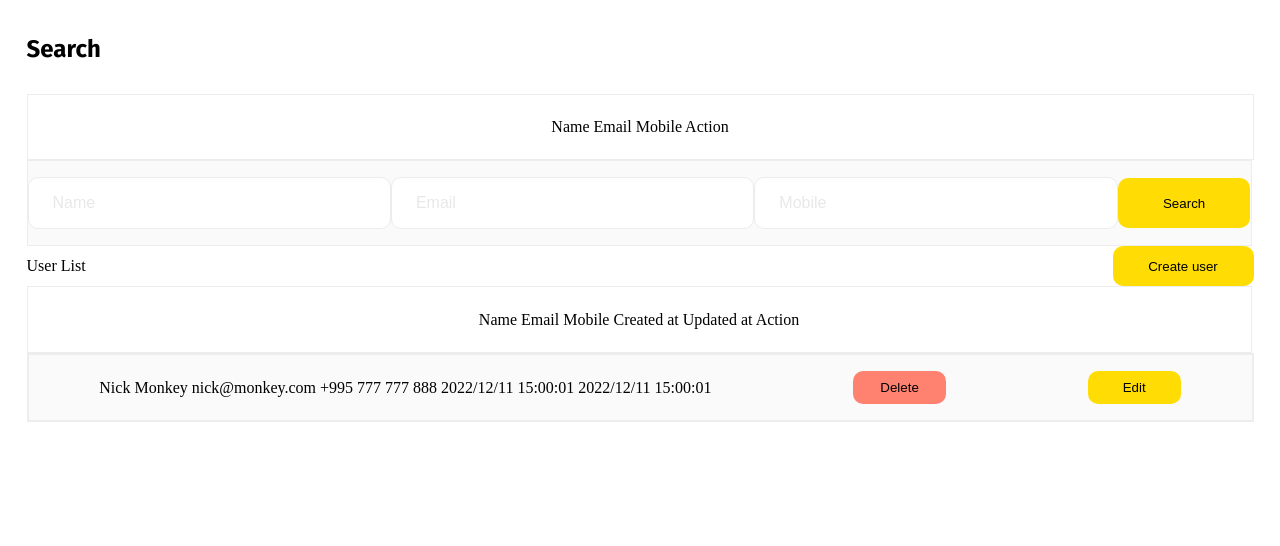
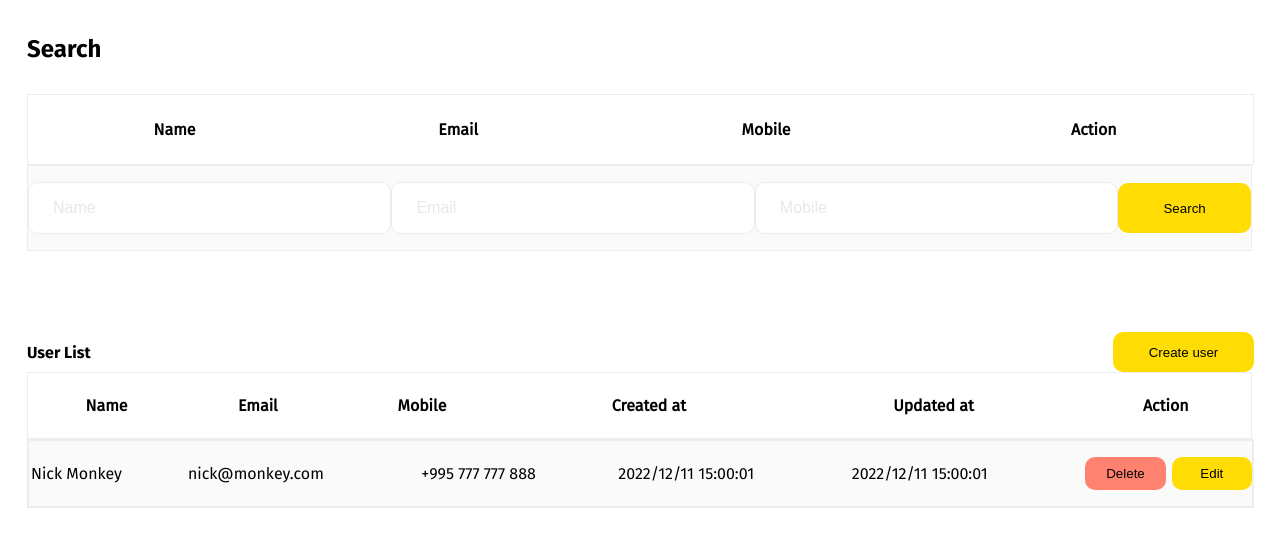
Before and after one commit to Gkamashidze/N7, a plain HTML site: page index.html in a window 1280 px wide. Drawn offline with Linux system fonts and the light colour scheme.

Commit message:
განახლება 1.1

```diff
--- a/index.html
+++ b/index.html
@@ -17,14 +17,14 @@
         <div class="search_box">
 
             <div class="search_box_header">
-
+                <table>
                     <tr>
                         <th>Name</th>
                         <th>Email</th>
                         <th>Mobile</th>
                         <th>Action</th>
                     </tr>
-
+                </table>
             </div>
 
             <div class="search_box_data">
@@ -65,7 +65,7 @@
         <div class="user_list">
 
             <div class="user_list_header">
-
+                <table>
                     <tr>
                         <th>Name</th>
                         <th>Email</th>
@@ -74,13 +74,13 @@
                         <th>Updated at</th>
                         <th>Action</th>
                     </tr>
-
+                </table>
             </div>
 
             <div class="user_list_data">
 
                 <div>
-
+                    <table>
                         <tr>
                             <td>Nick Monkey</td>
                             <td>nick@monkey.com</td>
@@ -88,7 +88,7 @@
                             <td>2022/12/11 15:00:01</td>
                             <td>2022/12/11 15:00:01</td>
                         </tr>
-
+                    </table>
                     <div class="delete_btn">
                         <button>Delete</button>
                     </div>
--- a/style.css
+++ b/style.css
@@ -6,6 +6,11 @@
 @font-face {
     font-family: FiraGO;
     src: url(./src/fonts/FiraGO-Bold.woff);
+}
+
+@font-face {
+    font-family: Fira_Regular;
+    src: url(./src/fonts/FiraGO-Regular.woff);
 }
 
 body {
@@ -18,6 +23,8 @@
 #main_container {
     margin-top: 35px;
     margin-bottom: 90px;
+    margin-left: 109px;
+    margin-right: 108px;
 }
 
 h1 {
@@ -33,7 +40,12 @@
     margin-top: 30px;
 }
 
+table {
+    width: 100%;
+}
+
 .search_box_header {
+    font-family: Fira_Regular;
     border: 1px solid #EDEDED;
     padding-top: 23px;
     padding-bottom: 23px;
@@ -46,10 +58,11 @@
     height: 84px;
     background: #FAFAFA;
     border: 1px solid #EDEDED;
-
+    font-family: Fira_Regular;
     display: flex;
     justify-content: space-around;
     align-items: center;
+    margin-bottom: 81px;
 }
 
 input {
@@ -68,6 +81,7 @@
     background: #FFDD04;
     border-radius: 10px;
     border-color: transparent;
+
 }
 
 ::placeholder {
@@ -79,6 +93,7 @@
     display: flex;
     justify-content: space-between;
     align-items: center;
+    font-family: Fira_Regular;
 }
 
 .create_user_btn {
@@ -89,18 +104,29 @@
     border-color: transparent;
 }
 
+p {
+    font-family: FiraGO;
+}
+
 .user_list_header {
     display: flex;
     justify-content: space-around;
     align-items: center;
+    font-family: Fira_Regular;
     width: 1223px;
     height: 65px;
     background: #FFFFFF;
     border: 1px solid #EDEDED;
 }
 
+.user_list_header>tr {
+    width: 49px;
+    height: 19px;
+}
+
 .user_list_data {
     align-items: center;
+    font-family: Fira_Regular;
     background: #FAFAFA;
     border: 1px solid #EDEDED;
 }
@@ -112,7 +138,7 @@
     height: 65px;
 
     display: flex;
-    justify-content: space-around;
+    justify-content: center;
     align-items: center;
 
     background: #FAFAFA;
@@ -126,6 +152,7 @@
     border-radius: 10px;
     display: flex;
     justify-content: center;
+    margin-right: 6px;
 }
 
 .delete_btn>button {
```
Also changed, not shown: src/fonts/FiraGO-Regular.woff (added). Lines whose indentation alone changed are shown as unchanged.
